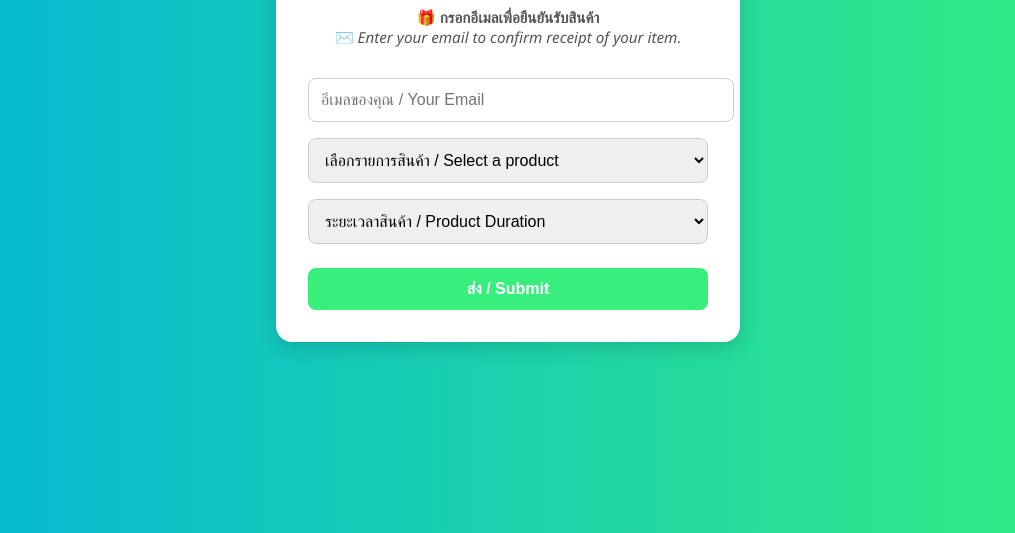
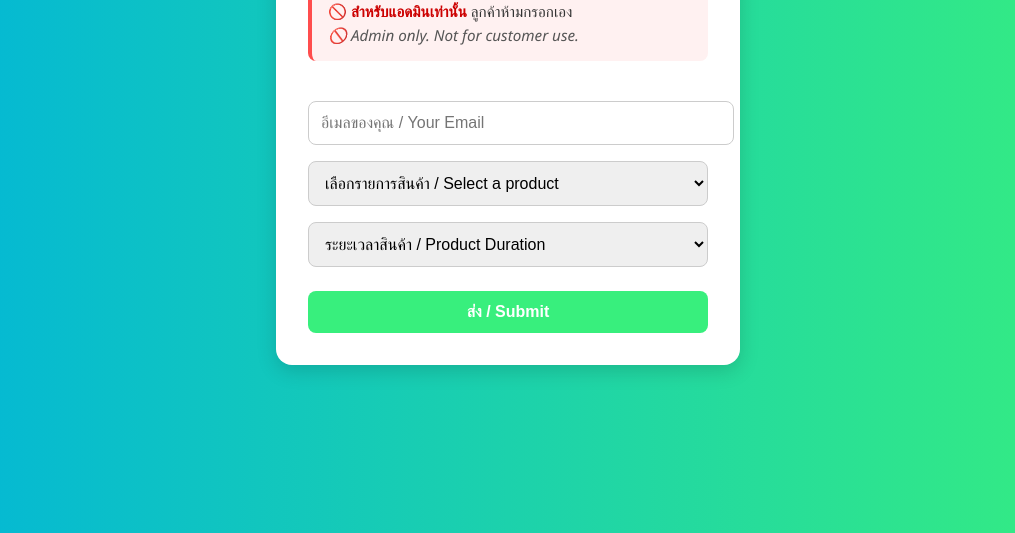
Before and after one commit to Flyter15/user-from, a plain HTML site: page index.html in a window 1280 px wide. Shown: the part 267-800 px from the top of the page, without its empty margins (132-1147 px from the left). Drawn offline with Linux system fonts and the light colour scheme.

Commit message:
Add files via upload

```diff
--- a/index.html
+++ b/index.html
@@ -29,8 +29,21 @@
       font-size: 1.2rem;
       color: #222;
     }
-    p {
+    .admin-warning {
+      background-color: #fff1f1;
+      border-left: 4px solid #ff4d4d;
+      padding: 1rem;
+      margin: 1rem 0 1.5rem 0;
+      border-radius: 8px;
+      text-align: left;
       font-size: 0.95rem;
+    }
+    .admin-warning strong {
+      color: #cc0000;
+    }
+    .admin-warning em {
+      display: block;
+      margin-top: 0.25rem;
       color: #555;
     }
     input, select {
@@ -65,10 +78,11 @@
 
   <div class="container">
     <h1>Official App.Pro</h1>
-    <p>
-      🎁 <strong>กรอกอีเมลเพื่อยืนยันรับสินค้า</strong><br>
-      ✉️ <em>Enter your email to confirm receipt of your item.</em>
-    </p>
+
+    <div class="admin-warning">
+      <strong>🚫 สำหรับแอดมินเท่านั้น</strong> ลูกค้าห้ามกรอกเอง
+      <em>🚫 Admin only. Not for customer use.</em>
+    </div>
 
     <form id="customer-form">
       <input type="email" name="email" placeholder="อีเมลของคุณ / Your Email" required>
@@ -83,6 +97,7 @@
         <option>YouTube Premium</option>
         <option>Netflix Premium</option>
         <option>HBO Max 4K</option>
+        <option>อื่นๆ / Others</option>
       </select>
 
       <select name="duration" required>
@@ -94,6 +109,7 @@
         <option value="12">1 ปี</option>
         <option value="24">2 ปี</option>
         <option value="lifetime">ตลอดชีพ (ประกันสองปี)</option>
+        <option value="other">อื่นๆ / Others</option>
       </select>
 
       <button type="submit">ส่ง / Submit</button>
@@ -107,19 +123,21 @@
       e.preventDefault();
       const form = e.target;
 
-      // ดึง userId จาก URL
       const urlParams = new URLSearchParams(window.location.search);
       const userId = urlParams.get('userId');
 
       const durationValue = form.duration.value;
-      const today = new Date().toISOString().split('T')[0]; // วันเริ่มใช้
+      const today = new Date().toISOString().split('T')[0];
 
       let expiryDate = '';
       let durationText = '';
 
       if (durationValue === 'lifetime') {
         durationText = 'ตลอดชีพ (ประกันสองปี)';
-        expiryDate = ''; // ไม่ระบุวันหมดอายุ
+        expiryDate = '';
+      } else if (durationValue === 'other') {
+        durationText = 'อื่นๆ / Others';
+        expiryDate = '';
       } else {
         const months = parseInt(durationValue);
         const future = new Date();
@@ -137,7 +155,6 @@
         userId: userId || "ไม่มี userId"
       };
 
-      // ✅ Webhook URL ของ Make
       const webhookUrl = 'https://hook.us2.make.com/291f98gpsnh4g5tgu7hnw67v3e8ce5tj';
 
       const res = await fetch(webhookUrl, {
```
